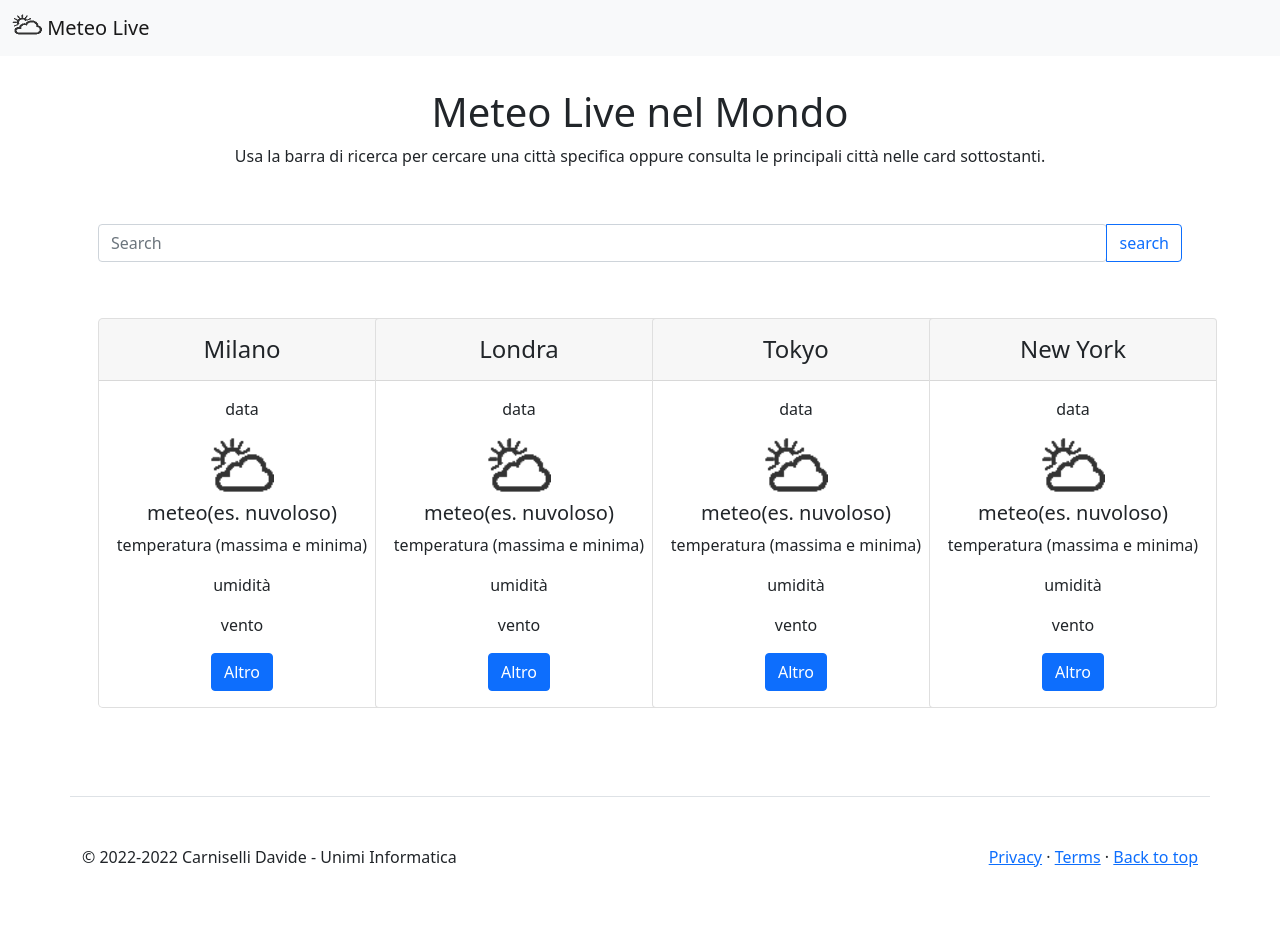
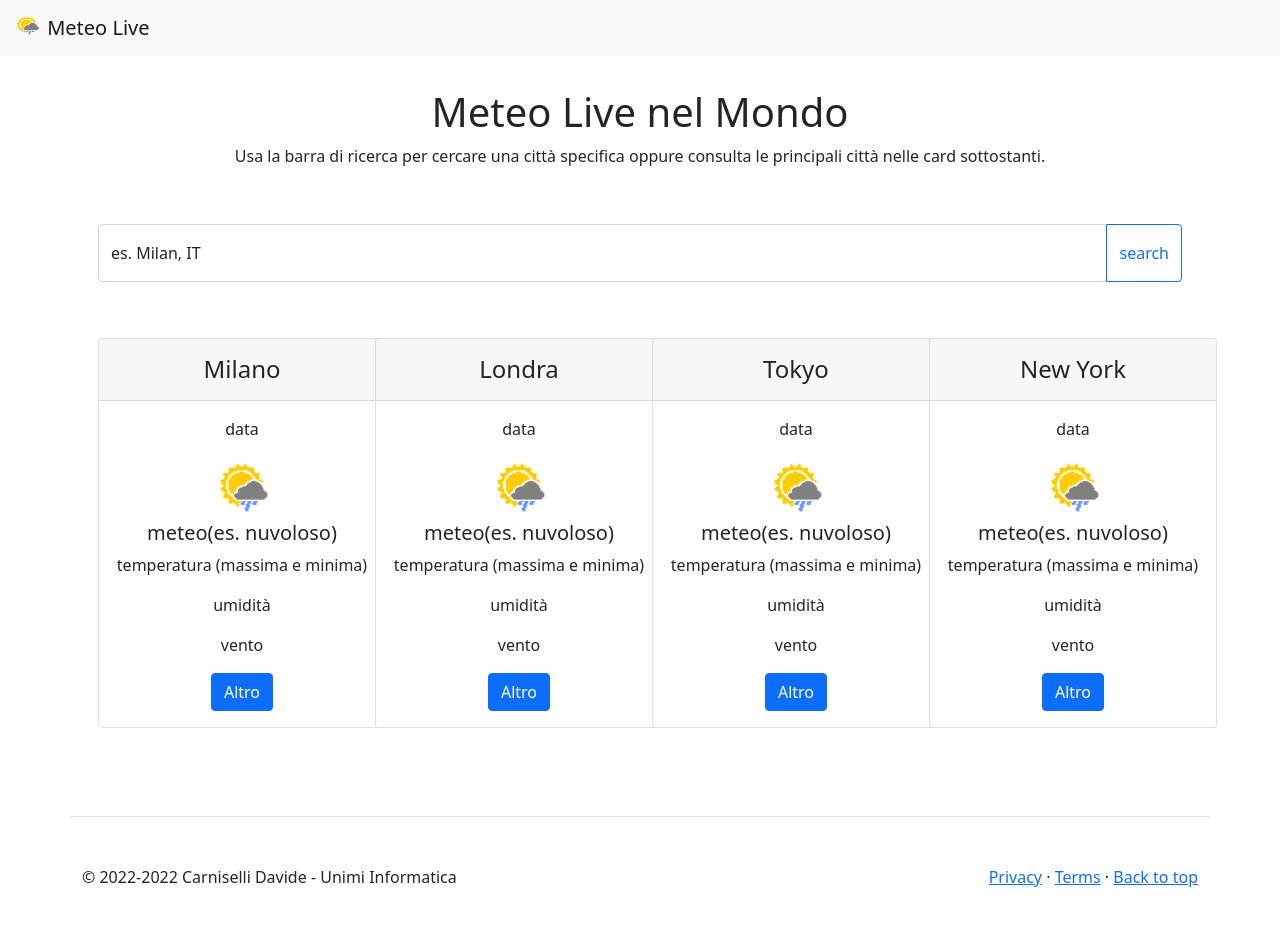
Before and after one commit to GitCass01/Weather-Web-App, a plain HTML site: page Project/index.html in a window 1280 px wide. Drawn offline with nearby package versions, Linux system fonts and the light colour scheme.

Commit message:
changed favicon, added floating label search bar

```diff
--- a/Project/index.html
+++ b/Project/index.html
@@ -1,5 +1,5 @@
 <!doctype html>
-<html lang="en">
+<html lang="it">
 
 <head>
     <!-- Required meta tags -->
@@ -9,7 +9,7 @@
     <meta keywords="meteo, meteo live, weather, app meteo, web weather">
     <meta name="description" content="Un'applicazione web per monitorare il meteo di alcune città del mondo.">
 
-    <link rel="icon" href="images/favicon.ico">
+    <link rel="icon" href="favicon.ico">
 
     <!-- Bootstrap CSS -->
     <link href="https://cdn.jsdelivr.net/npm/bootstrap@5.1.3/dist/css/bootstrap.min.css" rel="stylesheet"
@@ -42,7 +42,7 @@
         <nav class="navbar navbar-light bg-light">
             <div class="container-fluid">
                 <a class="navbar-brand" href="#">
-                    <img src="images/favicon.ico" alt="logo" width="30" height="24"
+                    <img src="favicon.ico" alt="logo" width="30" height="24"
                         class="d-inline-block align-text-top">
                     Meteo Live
                 </a>
@@ -58,9 +58,12 @@
                     card sottostanti.</p>
             </div>
 
-            <div class="p-3 input-group">
-                <input type="search" class="form-control rounded" placeholder="Search" aria-label="Search"
-                    aria-describedby="search-addon" />
+            <div class="input-group p-3">
+                <div class="form-floating flex-grow-1">
+                    <input type="search" class="form-control rounded" id="floatingInput" placeholder="es. Milan, IT"
+                        aria-label="Search" aria-describedby="search-addon" />
+                    <label for="floatingInput">es. Milan, IT</label>
+                </div>
                 <button type="button" class="btn btn-outline-primary">search</button>
             </div>
 
@@ -72,7 +75,7 @@
                         </div>
                         <div class="card-body">
                             <p class="card-text">data</p>
-                            <img src="images/favicon.ico" class="card-img-top" style="width: 64px; height: 64px;">
+                            <img src="favicon.ico" class="card-img-top" style="width: 64px; height: 64px;">
                             <h5 class="card-title">meteo(es. nuvoloso)</h5>
                             <p class="card-text">temperatura (massima e minima)</p>
                             <p class="card-text">umidità</p>
@@ -88,7 +91,7 @@
                         </div>
                         <div class="card-body">
                             <p class="card-text">data</p>
-                            <img src="images/favicon.ico" class="card-img-top" style="width: 64px; height: 64px;">
+                            <img src="favicon.ico" class="card-img-top" style="width: 64px; height: 64px;">
                             <h5 class="card-title">meteo(es. nuvoloso)</h5>
                             <p class="card-text">temperatura (massima e minima)</p>
                             <p class="card-text">umidità</p>
@@ -104,7 +107,7 @@
                         </div>
                         <div class="card-body">
                             <p class="card-text">data</p>
-                            <img src="images/favicon.ico" class="card-img-top" style="width: 64px; height: 64px;">
+                            <img src="favicon.ico" class="card-img-top" style="width: 64px; height: 64px;">
                             <h5 class="card-title">meteo(es. nuvoloso)</h5>
                             <p class="card-text">temperatura (massima e minima)</p>
                             <p class="card-text">umidità</p>
@@ -120,7 +123,7 @@
                         </div>
                         <div class="card-body">
                             <p class="card-text">data</p>
-                            <img src="images/favicon.ico" class="card-img-top" style="width: 64px; height: 64px;">
+                            <img src="favicon.ico" class="card-img-top" style="width: 64px; height: 64px;">
                             <h5 class="card-title">meteo(es. nuvoloso)</h5>
                             <p class="card-text">temperatura (massima e minima)</p>
                             <p class="card-text">umidità</p>
```
Also changed, not shown: Project/favicon.ico (added), Project/images/favicon.ico (deleted).
